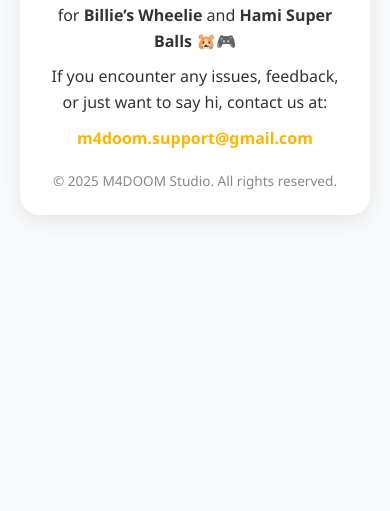
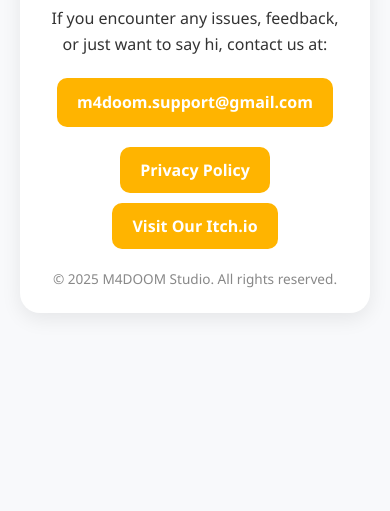
Before and after one commit to Murad-M1/m4doom, a plain HTML site: page index.html in a window 390 px wide. Shown: the part 373-884 px from the top of the page. Before the commit the page ends 844 px from the top, so only its background shows below. Drawn offline with Linux system fonts and the light colour scheme.

Commit message:
Refactor button styles and enhance support page content
Updated styles for buttons and added new content.

```diff
--- a/index.html
+++ b/index.html
@@ -19,7 +19,8 @@
       display: flex;
       justify-content: center;
       align-items: center;
-      height: 100vh;
+      min-height: 100vh;
+      padding: 20px;
     }
 
     .container {
@@ -43,14 +44,23 @@
       margin: 10px 0;
     }
 
-    a {
-      color: var(--accent);
+    a, button {
+      background: var(--accent);
+      color: white;
+      border: none;
+      padding: 12px 20px;
+      border-radius: 10px;
+      cursor: pointer;
+      font-weight: bold;
+      margin: 10px 5px 0 5px;
       text-decoration: none;
-      font-weight: bold;
+      font-size: 1em;
+      display: inline-block;
+      transition: background 0.3s;
     }
 
-    a:hover {
-      text-decoration: underline;
+    a:hover, button:hover {
+      background: #ffaa00;
     }
 
     footer {
@@ -61,7 +71,6 @@
 
     @media (max-width: 600px) {
       .container {
-        margin: 20px;
         padding: 25px;
       }
     }
@@ -70,18 +79,17 @@
 <body>
   <div class="container">
     <h1>Support</h1>
-    <p>
-      Welcome to the official support page for <strong>Billie’s Wheelie</strong> and <strong>Hami Super Balls</strong> 🐹🎮
-    </p>
-    <p>
-      If you encounter any issues, feedback, or just want to say hi, contact us at:
-    </p>
-    <p>
-      <a href="mailto:m4doom.support@gmail.com">m4doom.support@gmail.com</a>
-    </p>
-    <footer>
-      &copy; 2025 M4DOOM Studio. All rights reserved.
-    </footer>
+    <p>Welcome to the official support page for <strong>Billie’s Wheelie</strong> and <strong>Hami Super Balls</strong> 🐹🎮</p>
+    <p>If you encounter any issues, feedback, or just want to say hi, contact us at:</p>
+    <p><a href="mailto:m4doom.support@gmail.com">m4doom.support@gmail.com</a></p>
+
+    <!-- Buttons -->
+    <div>
+      <a href="privacy.html">Privacy Policy</a>
+      <a href="https://m4doom.itch.io/" target="_blank">Visit Our Itch.io</a>
+    </div>
+
+    <footer>&copy; 2025 M4DOOM Studio. All rights reserved.</footer>
   </div>
 </body>
 </html>
```
